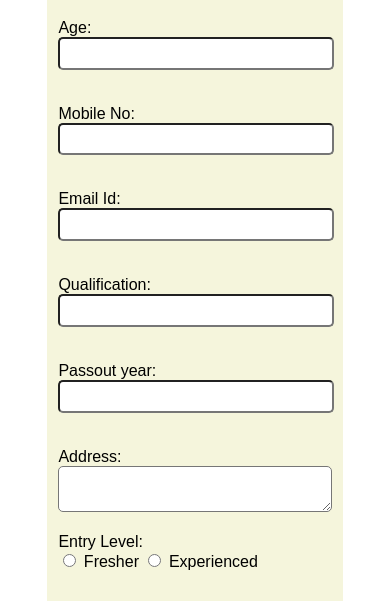
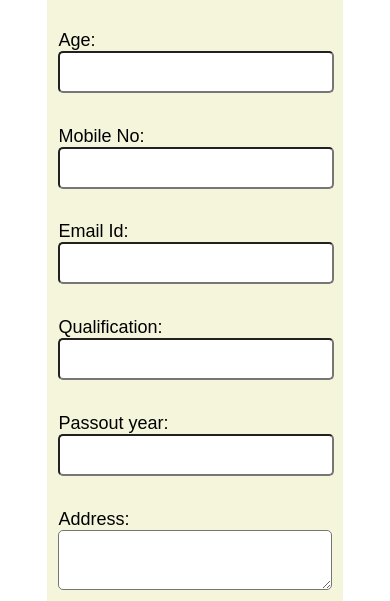
Before and after one commit to ShariRoluthon/orisys_India_form, a plain HTML site: page index.html in a window 390 px wide. Shown: the part 181-782 px from the top of the page. Drawn offline with Linux system fonts and the light colour scheme.

Commit message:
Update OrisysIndia_Form.css

```diff
--- a/css/OrisysIndia_Form.css
+++ b/css/OrisysIndia_Form.css
@@ -1,5 +1,6 @@
 *{
 	font-family: Arial, Helvetica, sans-serif;
+	font-size:23px;
 }
 body{
 	margin: 0;
@@ -68,6 +69,10 @@ footer{
 
 }
 @media screen and (max-width:650px){
+	*{
+		font-family: Arial, Helvetica, sans-serif;
+		font-size:18px;
+	}
 	img{
 		width: 274px;
 		height: 85px;
```
